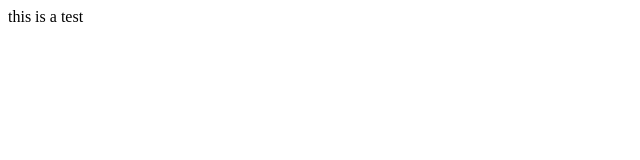
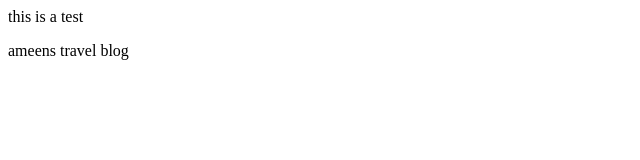
Before and after one commit to Ameenmalik1/js-assignment-4-html-me-something-Ameenmalik1, a website: page index.html in a window 1280 px wide. Shown: the whole page, without its empty margins (0-640 px from the left). Drawn offline with Linux system fonts and the light colour scheme.

Commit message:
Update index.html
first message

```diff
--- a/index.html
+++ b/index.html
@@ -5,5 +5,6 @@
    <body>
       <!-- Write your HTML in this file! -->
       <h>this is a test</h>
+      <p>ameens travel blog</p>
    </body>
 </html>
```
